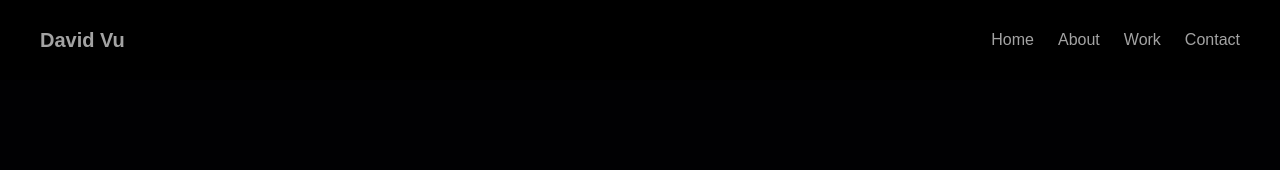
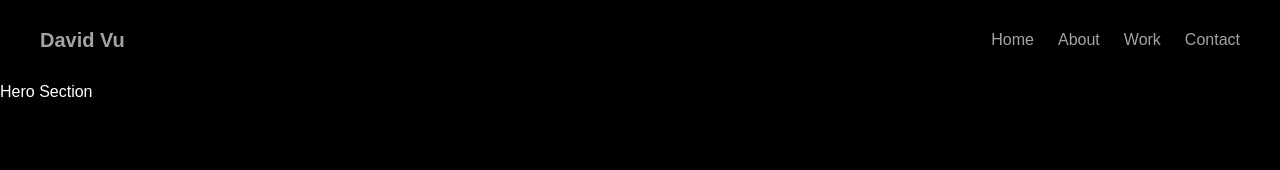
Before and after one commit to fcbvttn123/threeJS-tutorial, a React (Vite) app in the folder portfolio/: page / in a window 1280 px wide. Shown: the top 170 px of the page. Built offline with nearby package versions, Linux system fonts and the light colour scheme; a web font is replaced by a local one.

Commit message:
Create new component for Hero section

```diff
--- a/portfolio/src/App.jsx
+++ b/portfolio/src/App.jsx
@@ -1,9 +1,11 @@
+import { Hero } from "./sections/Hero"
 import { NavBar } from "./sections/NavBar"
 
 function App() {
   return (
     <main className="max-w-7xl mx-auto">
       <NavBar />
+      <Hero />
     </main>
   )
 }
--- /dev/null
+++ b/portfolio/src/sections/Hero.jsx
@@ -0,0 +1,7 @@
+export function Hero() {
+  return (
+    <div>
+      <h1 className="text-white mt-20">Hero Section</h1>
+    </div>
+  )
+}
```
